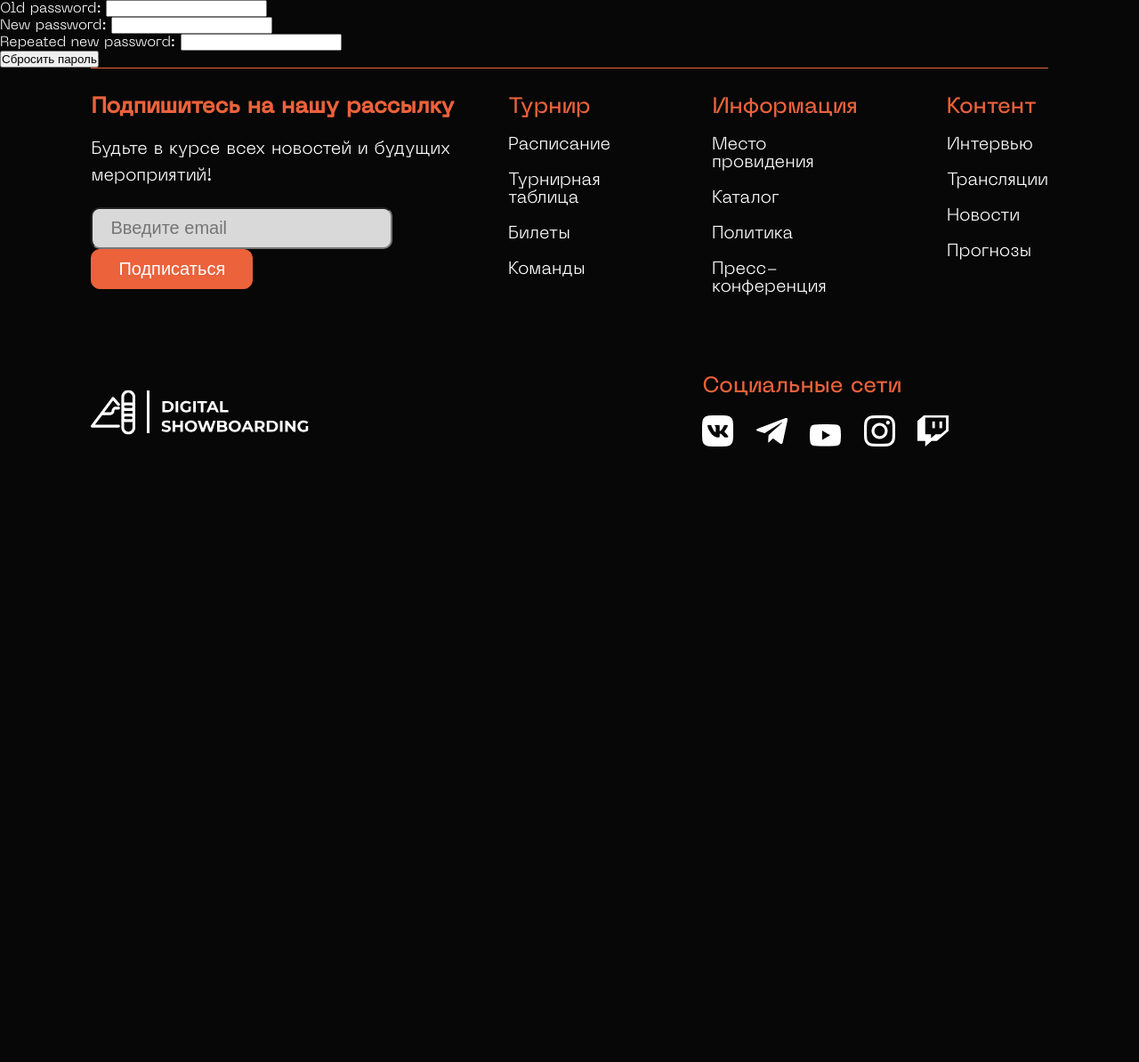
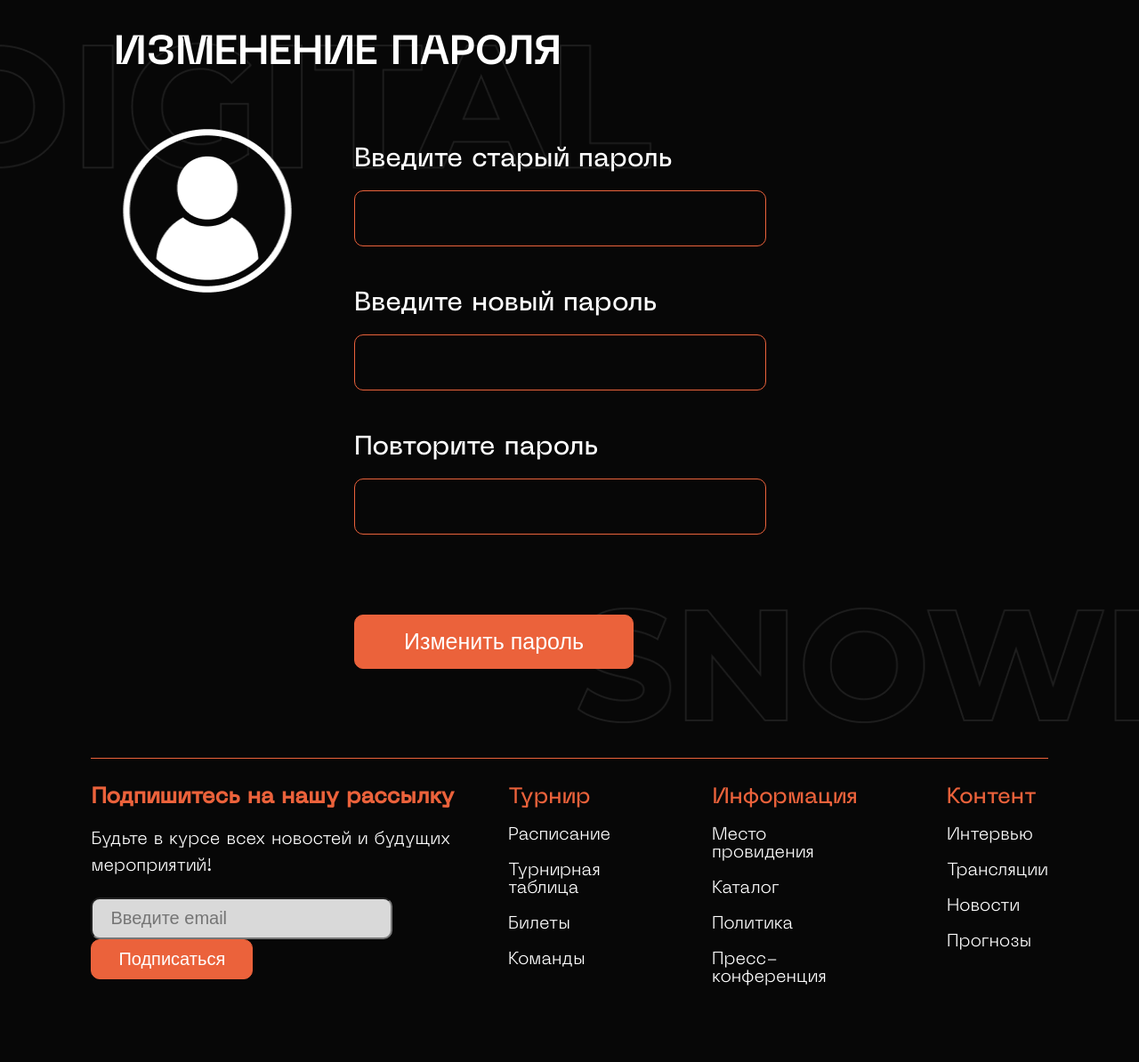
Before and after one commit to n1ce7ry/digital-snowboarding, a Django app: page /identification/reset-password/ in a window 1280 px wide. Shown: the part 150-1344 px from the top of the page at 89% size. Before the commit the page ends 652 px from the top, so only its background shows below. Run offline with Django 5.2, Linux system fonts and the light colour scheme; the visitor is signed in with stand-in values (Sample User, id 1).

Commit message:
Added design to password reset page and profile edit page

```diff
--- a/identification/forms.py
+++ b/identification/forms.py
@@ -24,19 +24,50 @@ class UserRegistrationForm(forms.ModelForm):
 
 
 class UpdateUserForm(forms.ModelForm):
-    username = forms.CharField(max_length=100, required=True)
-    email = forms.EmailField(required=True)
-    phone = forms.CharField(max_length=11, min_length=11, required=True)
-
     class Meta:
         model = User
         fields = ['username', 'email', 'phone']
+        widgets = {
+            'username': forms.TextInput(attrs={'class': 'edit-page__input', 'placeholder': 'Придумайте логин'}),
+            'email': forms.EmailInput(attrs={'class': 'edit-page__input', 'pattern': '([A-z0-9_.-]{1,})@([A-z0-9_.-]{1,}).([A-z]{2,8})', 'placeholder': 'Введите E-mail'}),
+            'phone': forms.TextInput(attrs={'class': 'edit-page__input', 'minlength':'11', 'pattern': '\8[0-9]+', 'placeholder': 'Введите телефон начиная с 8'}),
+        }
+        error_messages = {
+            'email': {
+                'unique': ("E-mail уже занят"),
+            },
+        }
+        labels = {
+            'username': 'Изменить логин',
+            'email': 'Изменить email',
+            'phone': 'Изменить телефон',
+        }
 
 
 class UserResetPassword(forms.ModelForm):
     old_password = forms.CharField(max_length=200, required=True)
     new_password = forms.CharField(max_length=200, required=True)
     repeated_new_password = forms.CharField(max_length=200, required=True)
+
+    class Meta:
+        model = User
+        fields = ['old_password', 'new_password', 'repeated_new_password']
+
+    def __init__(self, *args, **kwargs):
+        super().__init__(*args, **kwargs)
+        self.fields["old_password"].label = "Введите старый пароль"
+        self.fields["new_password"].label = "Введите новый пароль"
+        self.fields["repeated_new_password"].label = "Повторите пароль"
+
+        self.fields['old_password'].widget = forms.PasswordInput(
+            attrs={'class': 'edit-page__input'}
+        )
+        self.fields['new_password'].widget = forms.PasswordInput(
+            attrs={'class': 'edit-page__input'}
+        )
+        self.fields['repeated_new_password'].widget = forms.PasswordInput(
+            attrs={'class': 'edit-page__input'}
+        )
 
     def clean_repeated_new_password(self):
         if self.data['new_password'] != self.data['repeated_new_password']:
@@ -51,7 +82,3 @@ class UserResetPassword(forms.ModelForm):
             raise forms.ValidationError('Неверный старый пароль')
 
         return old_password
-
-    class Meta:
-        model = User
-        fields = ['old_password', 'new_password', 'repeated_new_password']
--- a/identification/views.py
+++ b/identification/views.py
@@ -17,7 +17,7 @@ def reset_password(request):
             user.set_password(form.cleaned_data['new_password'])
             user.save()
             update_session_auth_hash(request, user)
-            return redirect('edit-profile')
+            return redirect('profile')
         else:
             return render(
                 request,
--- a/templates/identification/profile.html
+++ b/templates/identification/profile.html
@@ -19,8 +19,8 @@
                     <p class="personal-user__info">{{ user.phone }}</p>
                 </div>
                 <div class="profile-btn__container">
-                    <a class="profile__btn hvr-sweep-to-right" href="edit-page.html">Изменить профиль</a>
-                    <a class="profile__btn hvr-sweep-to-right" href="editpassword-page.html">Изменить пароль</a>
+                    <a class="profile__btn hvr-sweep-to-right" href="{% url 'edit-profile' %}">Изменить профиль</a>
+                    <a class="profile__btn hvr-sweep-to-right" href="{% url 'reset-password' %}">Изменить пароль</a>
                 </div>
 
             </div>
--- a/templates/identification/reset_password.html
+++ b/templates/identification/reset_password.html
@@ -1,16 +1,29 @@
 {% extends 'base.html' %}
 
+{% load static %}
+
+{% block title %}
+{% endblock %}
+
 {% block body %}
-<form method="POST">
-    {% csrf_token %}
-    {% if form.errors %}
-        {% for error in form.errors %}
-            <p>{{ error.message }}</p>
-        {% endfor %}
-    {% endif %}
 
-    {{ form.as_p }}
+<main class="main">
+    <section class="personal-page">
+        <h1 class="title">ИЗМЕНЕНИЕ ПАРОЛЯ</h1>
+        <div class="edit-page__container">
+            <img src="{% static 'images/profile-icon.png' %}" alt="Пользователь" class="edit-user__avatar">
+            <form method="POST" class="edit-page__content">
+                {% csrf_token %}
+                {% for field in form %}
+                    <label class="edit-page__label" for="{{ field.auto_id }}">{{ field.label }}</label><br>
+                    {{ field }}<br>
+                    {{ field.errors }}
+                {% endfor %}
+                <button class="edit-page__btn" type="submit">Изменить пароль</button>
+            </form>
+        </div>
 
-    <button type="submit">Сбросить пароль</button>
-</form>
+    </section>
+</main>
+
 {% endblock %}
```
Also changed, not shown: templates/identification/edit_profile.html (+23 -15 lines).
